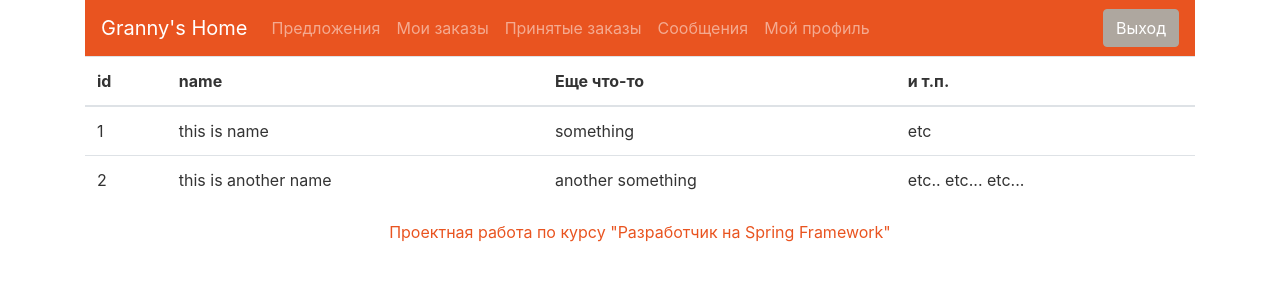
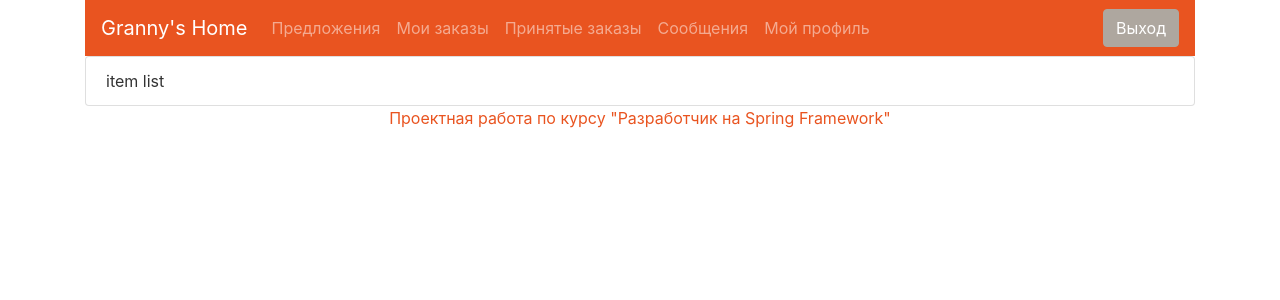
Before and after one commit to ramoni73/grannys-home-client, a React (Create React App) app: page /offers in a window 1280 px wide. Shown: the top 300 px of the page. Built offline with nearby package versions, Linux system fonts and the light colour scheme.

Commit message:
add items

```diff
--- a/src/components/cardList/CardList.js
+++ b/src/components/cardList/CardList.js
@@ -7,6 +7,7 @@ const CardList = (props) => {
     const cards = data.map(item => {
         return(
             <Card
+                key={item.id}
                 header={item.header}
                 title={item.title}
                 text={item.text}
--- a/src/components/itemList/ItemList.js
+++ b/src/components/itemList/ItemList.js
@@ -0,0 +1,12 @@
+import React from "react";
+import './ItemList.css'
+
+const ItemList = (props) => {
+    return(
+        <ul className="list-group">
+            <li className="list-group-item">item list</li>
+        </ul>
+    )
+}
+
+export default ItemList
--- a/src/components/pages/OffersPage.js
+++ b/src/components/pages/OffersPage.js
@@ -1,28 +1,24 @@
 import React from "react";
-import Table from "../table/Table";
+import ItemList from "../itemList/ItemList";
 
 const OffersPage = () => {
-    const headers = ['id', 'name', 'Еще что-то', 'и т.п.']
     const rows = [
         {
             id: 1,
             name: "this is name",
-            something: "something",
+            type: "it is a type of pet",
             etc: "etc"
         },
         {
             id: 2,
             name: "this is another name",
-            something: "another something",
+            type: "another type of pet",
             etc: "etc.. etc... etc..."
         }
     ]
     return (
         <>
-            <Table
-                headers={headers}
-                rows={rows}
-            />
+            <ItemList />
         </>
     )
 };
--- a/src/components/pages/ProfilePage.js
+++ b/src/components/pages/ProfilePage.js
@@ -5,16 +5,19 @@ import CardList from "../cardList/CardList";
 const ProfilePage = () => {
     const cards = [
         {
+            id: 1,
             header: "First Header",
             title: "This is first title",
             text: "The first text of the first card"
         },
         {
+            id:2,
             header: "Вторая карточка",
             title: "Это тип вторая карточка",
             text: "А вот это вот текст на второй карточке. Вот такой вот он, текст этот."
         },
         {
+            id:3,
             header: "Нана",
             title: "Собака",
             text: "Это тип вообще в будущем карточки с животными будут. Еще бы фотку сюда прикрутить... А пока потестим длинный текст, который по идее вот уже не должен умещаться у меня на страничке, так как монитор не сильно широкий. Но вроде он сам переносится, так что все ок по идее должно быть."
```
Also changed, not shown: src/components/itemDetails/ItemDetails.js (+18 -0 lines), src/components/modal/Modal.js (+28 -0 lines).
